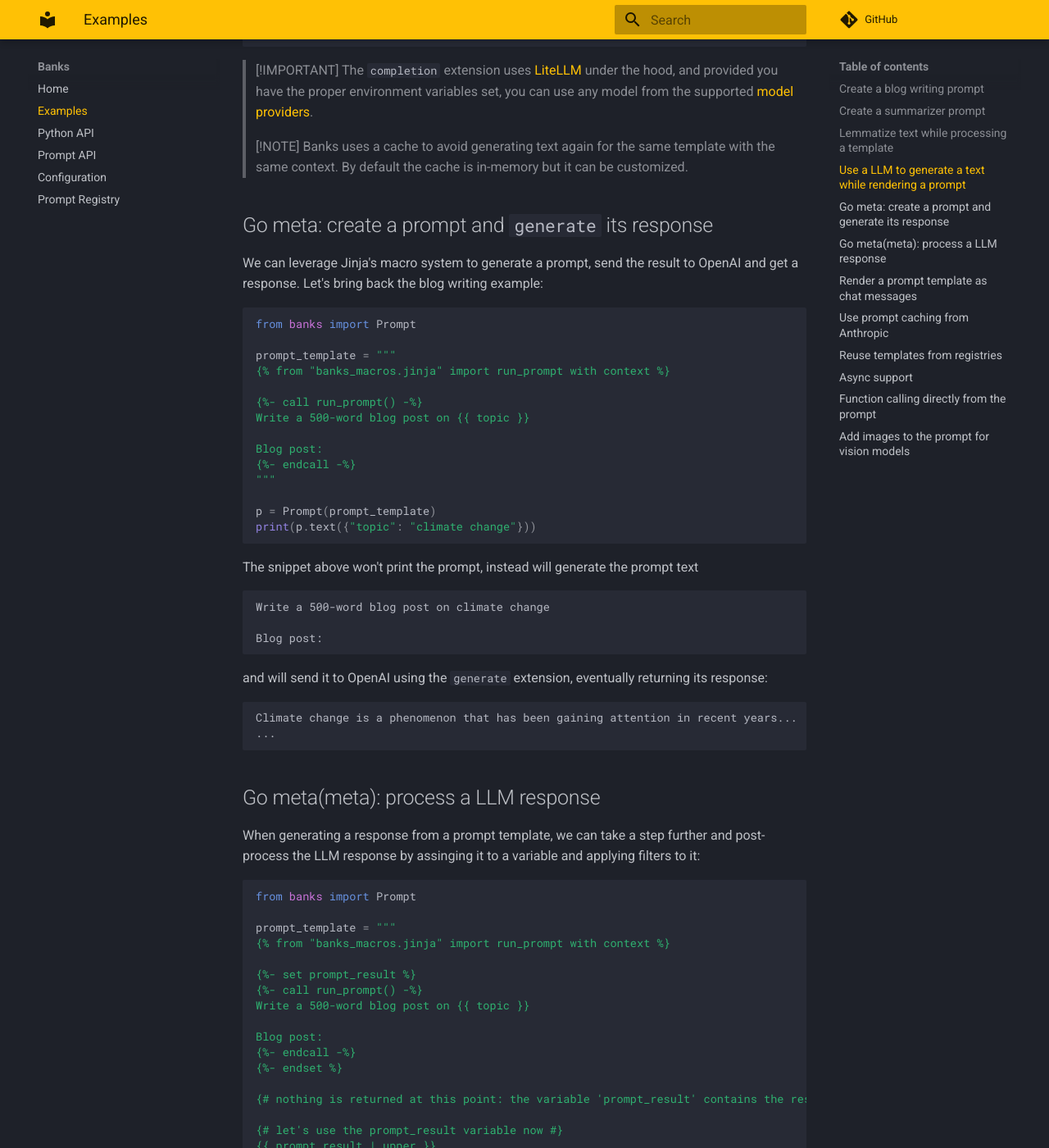
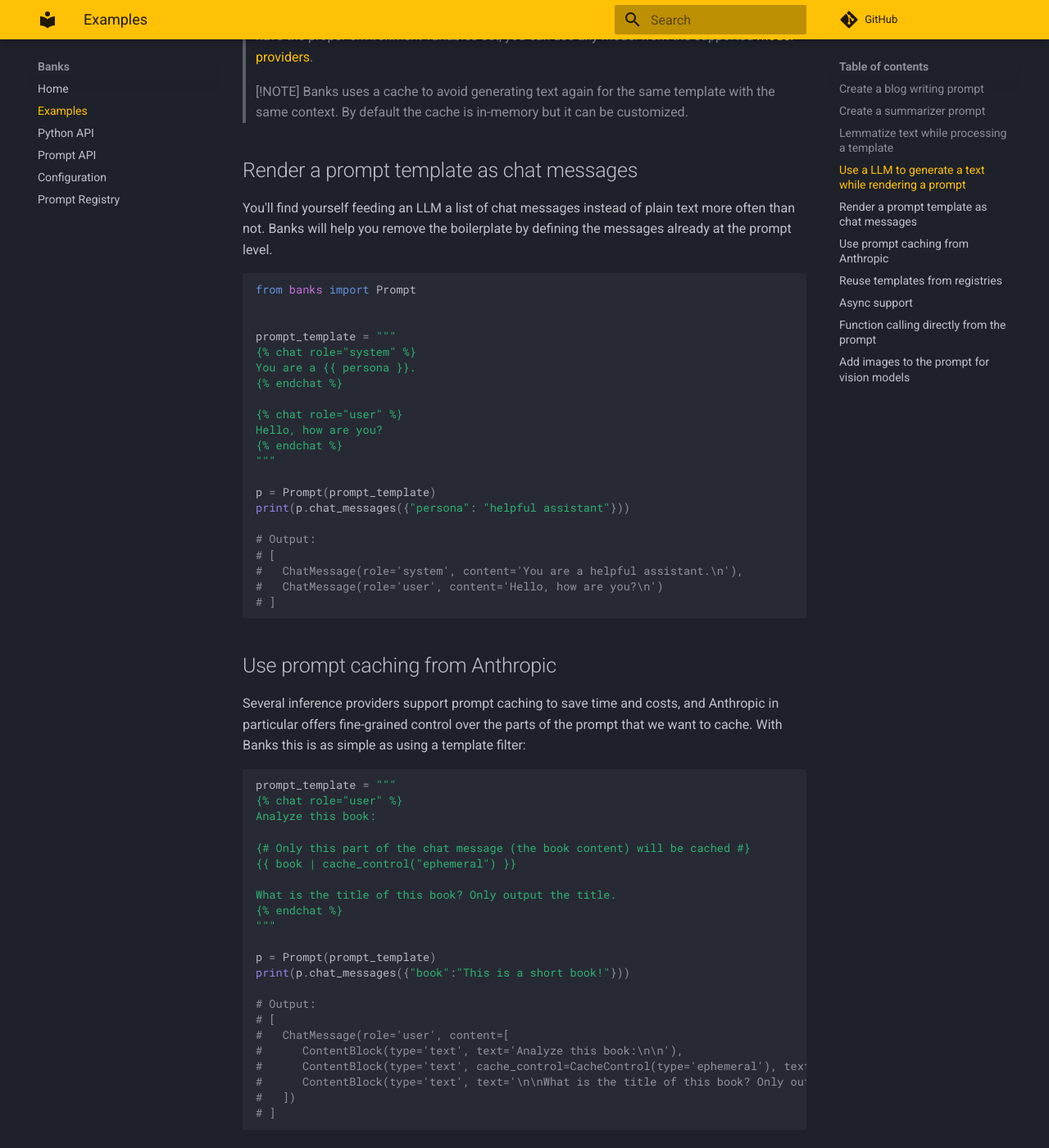
Before and after one commit to masci/banks, an MkDocs documentation site: the page built from docs/examples.md, in a window 1280 px wide and 1400 px high, scrolled down 3673 px. Shown: the whole window at 82% size. Built offline with MkDocs 1.6.1 and Material for MkDocs 9.7.7, drawn with Linux system fonts in a browser that asks for light colours; comment, search, counter and statistics services are not loaded; some of the changed text lies outside the part shown.

Commit message:
chore: remove deprecated 'generate' and 'run_prompt' (#28)
* chore: remove deprecated 'generate' and 'run_prompt'

* lint

````diff
--- a/docs/examples.md
+++ b/docs/examples.md
@@ -4,8 +4,6 @@
 - [Create a summarizer prompt](#create-a-summarizer-prompt)
 - [Lemmatize text while processing a template](#lemmatize-text-while-processing-a-template)
 - [Use a LLM to generate a text while rendering a prompt](#use-a-llm-to-generate-a-text-while-rendering-a-prompt)
-- [Go meta: create a prompt and `generate` its response](#go-meta-create-a-prompt-and-generate-its-response)
-- [Go meta(meta): process a LLM response](#go-metameta-process-a-llm-response)
 - [Render a prompt template as chat messages](#render-a-prompt-template-as-chat-messages)
 - [Use prompt caching from Anthropic](#use-prompt-caching-from-anthropic)
 - [Reuse templates from registries](#reuse-templates-from-registries)
@@ -184,75 +182,6 @@ Examples:
 > Banks uses a cache to avoid generating text again for the same template with the same context. By default
 > the cache is in-memory but it can be customized.
 
-## Go meta: create a prompt and `generate` its response
-
-We can leverage Jinja's macro system to generate a prompt, send the result to OpenAI and get a response.
-Let's bring back the blog writing example:
-
-```py
-from banks import Prompt
-
-prompt_template = """
-{% from "banks_macros.jinja" import run_prompt with context %}
-
-{%- call run_prompt() -%}
-Write a 500-word blog post on {{ topic }}
-
-Blog post:
-{%- endcall -%}
-"""
-
-p = Prompt(prompt_template)
-print(p.text({"topic": "climate change"}))
-```
-
-The snippet above won't print the prompt, instead will generate the prompt text
-
-```
-Write a 500-word blog post on climate change
-
-Blog post:
-```
-
-and will send it to OpenAI using the `generate` extension, eventually returning its response:
-
-```
-Climate change is a phenomenon that has been gaining attention in recent years...
-...
-```
-
-## Go meta(meta): process a LLM response
-
-When generating a response from a prompt template, we can take a step further and
-post-process the LLM response by assinging it to a variable and applying filters
-to it:
-
-```py
-from banks import Prompt
-
-prompt_template = """
-{% from "banks_macros.jinja" import run_prompt with context %}
-
-{%- set prompt_result %}
-{%- call run_prompt() -%}
-Write a 500-word blog post on {{ topic }}
-
-Blog post:
-{%- endcall -%}
-{%- endset %}
-
-{# nothing is returned at this point: the variable 'prompt_result' contains the result #}
-
-{# let's use the prompt_result variable now #}
-{{ prompt_result | upper }}
-"""
-
-p = Prompt(prompt_template)
-print(p.text({"topic": "climate change"}))
-```
-
-The final answer from the LLM will be printed, this time all in uppercase.
-
 ## Render a prompt template as chat messages
 
 You'll find yourself feeding an LLM a list of chat messages instead of plain text
--- a/src/banks/internal/banks_macros.jinja
+++ /dev/null
@@ -1,5 +0,0 @@
-{% macro run_prompt() %}
-
-{% generate caller() %}
-
-{% endmacro %}
````
Also changed, not shown: docs/prompt.md (+0 -17 lines), docs/python.md (+0 -44 lines), 7 other files.
